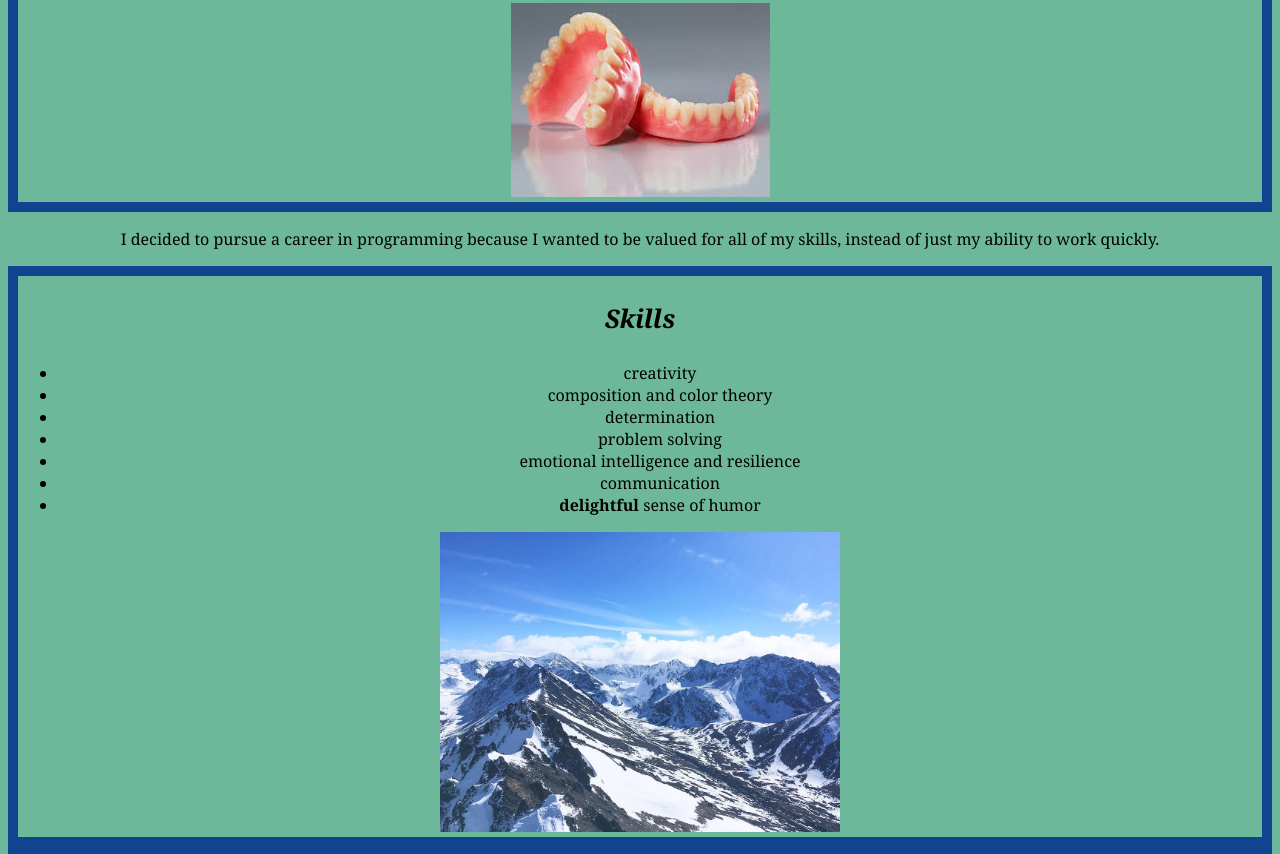
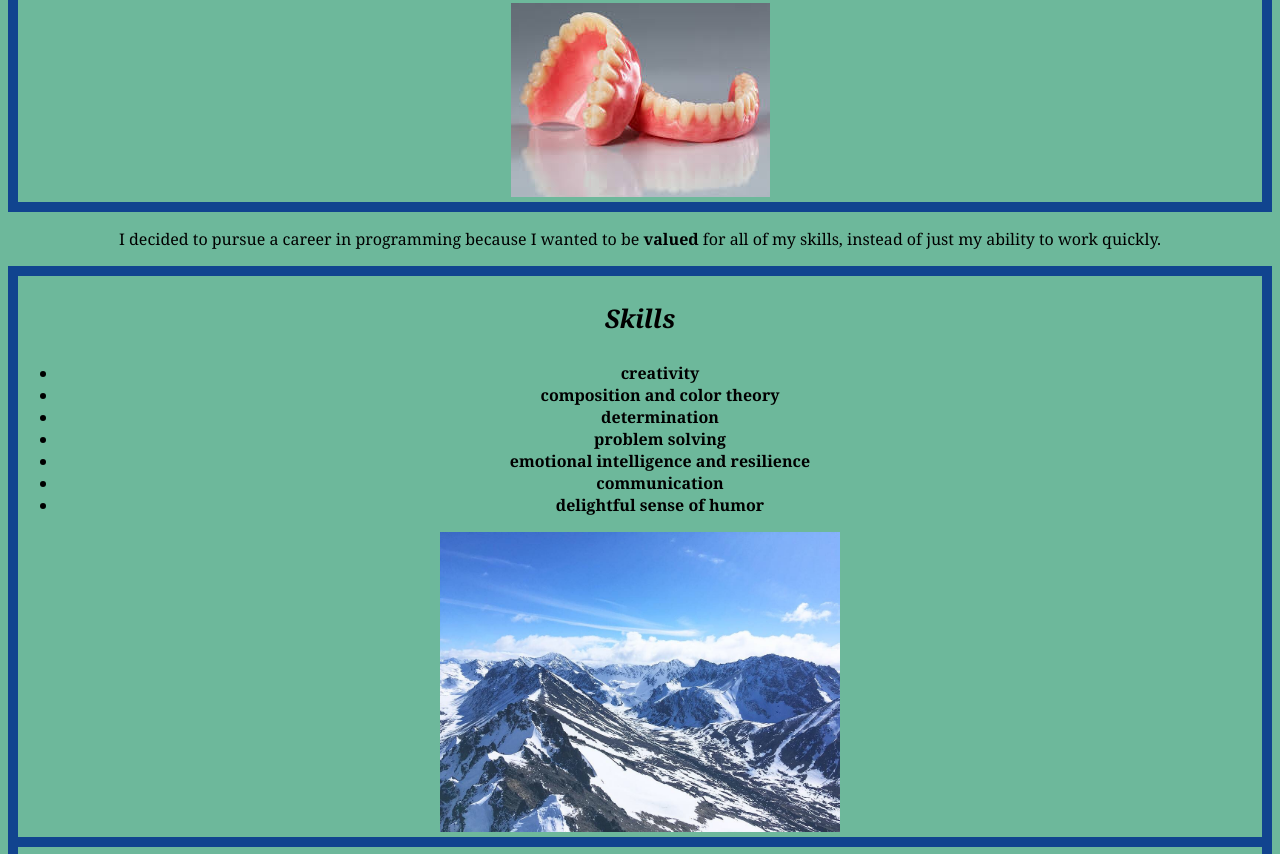
Before and after one commit to marneymallory/Portfolio, a plain HTML site: page index.html in a window 1280 px wide. Shown: the part 1419-2273 px from the top of the page. Drawn offline with Linux system fonts and the light colour scheme.

```diff
--- a/css/styles.css
+++ b/css/styles.css
@@ -8,13 +8,14 @@ body {
 }
 
 .column {
-  width: 33%;
+  width: 100%;
   float: left;
   margin-bottom: 10px;
   box-sizing: border-box;
 }
 
 h1, h2, h3, h4, h5 {
+  text-align: center;
   font-size: 1.6em;
   font-weight: 600;
 }
--- a/index.html
+++ b/index.html
@@ -39,19 +39,19 @@
     </p>
     <img src="css/img-friday/dentures.jpeg" alt="some dentures.">
   </div>
-  <p>I decided to pursue a career in programming because I wanted to be valued for all of my skills,
+  <p>I decided to pursue a career in programming because I wanted to be <strong>valued</strong> for all of my skills,
     instead of just my ability to work quickly.</p>
-  <div class="border">
+  <div class="border column">
     <h3><em>Skills</em></h3>
     <p>
     <ul>
-      <li>creativity</li>
-      <li>composition and color theory</li>
-      <li>determination</li>
-      <li>problem solving</li>
-      <li>emotional intelligence and resilience</li>
-      <li>communication</li>
-      <li><strong>delightful</strong> sense of humor</li>
+      <li><strong>creativity</strong></li>
+      <li><strong>composition and color theory</strong></li>
+      <li><strong>determination</strong></li>
+      <li><strong>problem solving</strong></li>
+      <li><strong>emotional intelligence and resilience</strong></li>
+      <li><strong>communication</strong></li>
+      <li><strong>delightful sense of humor</strong></li>
     </ul>
     </p>
     <img src="css/img-friday/wolverine.jpeg" width="400" height="300" alt="wolverine peak.">
@@ -72,7 +72,7 @@
       We used HTML and CSS languages. <a href="https://github.com/marneymallory/spacecakes">Check it out!</a></li><br>
   </ol>
   </div>
-  <div class="border">
+  <div class="border column">
 
     <h5><em>Hobbies and Interests</em></h5>
     <p>When I'm not coding, you can find me:</p>
```
Also changed, not shown: css/img-friday/watercolor.jpeg (deleted), 2 other files.
